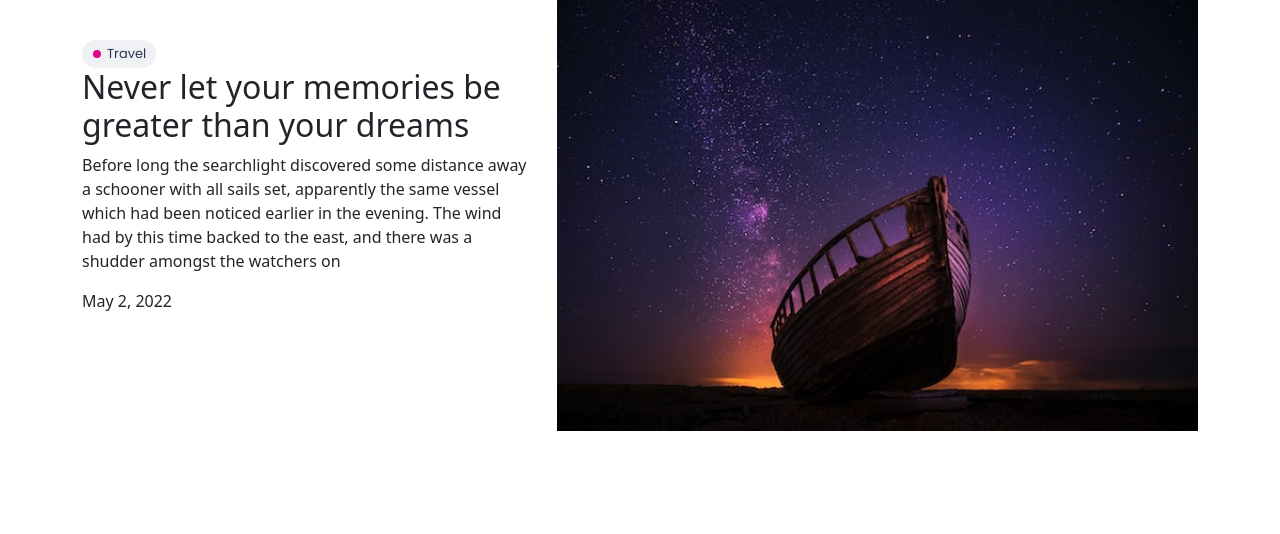
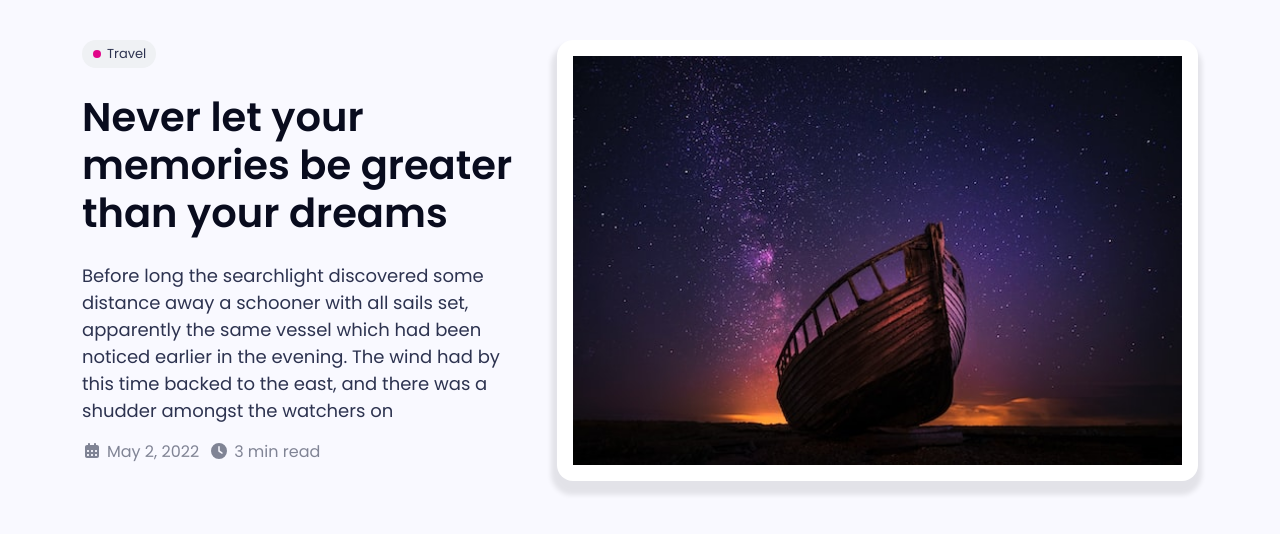
Before and after one commit to nannu-coder/blogi, a plain HTML site: page index.html in a window 1280 px wide. Drawn offline with Linux system fonts and the light colour scheme.

Commit message:
image fixing

```diff
--- a/SASS/Components/_banner.scss
+++ b/SASS/Components/_banner.scss
@@ -1,3 +1,58 @@
-.banner-content{
-    margin: 40px 0;
+@import "../varibales";
+
+.banner {
+  margin: 40px 0;
+  .banner-content {
+    // margin: 40px 0;
+    .banner-text {
+      .banner-head {
+        font-size: 2.5rem;
+        font-family: $primary-font;
+        color: $text-color-dark;
+        font-weight: 600;
+        margin: 25px 0;
+        line-height: 1.2;
+      }
+      .hover-decoration {
+        transition: all linear 0.3s;
+        text-decoration: underline;
+        text-decoration-color: transparent;
+        display: inline-block;
+        &:hover {
+          @include hover-decoration;
+        }
+      }
+      .post-description {
+        font-size: 1.125rem;
+        color: $text-color-main;
+      }
+    }
+    .post-date-time {
+      display: flex;
+      &__post-date {
+        display: flex;
+        color: $text-color-light;
+        span {
+          margin-right: 5px;
+        }
+      }
+      &__post-time {
+        display: flex;
+        margin-left: 10px;
+        color: $text-color-light;
+        span {
+          margin-right: 5px;
+        }
+      }
+    }
+  }
+
+  .banner-img {
+    &__container {
+      background-color: $card-background-color;
+      padding: 1rem;
+      border-radius: 16px;
+      @include shadow;
+    }
+  }
 }
--- a/SASS/Components/_core-components.scss
+++ b/SASS/Components/_core-components.scss
@@ -1,15 +1,14 @@
-
-.tag{
+.tag {
   @include tag;
-    .tag-icon{
-        .fa-circle{
+  .tag-icon {
+    .fa-circle {
       @include tag-dot($travel-tag-color);
     }
   }
-    .tag-text{
+  .tag-text {
     margin: 0;
     padding-left: 5px;
-        color: $text-color-gray;
+    color: $text-color-main;
     font-family: $primary-font;
     font-weight: 400;
     font-size: 13px;
--- a/SASS/_base.scss
+++ b/SASS/_base.scss
@@ -1,3 +1,5 @@
+@import "./varibales";
+
 * {
   margin: 0;
   padding: 0;
@@ -5,6 +7,8 @@
 
 body {
   box-sizing: border-box;
+  font-family: $primary-font;
+  background-color: $body-background-color;
 }
 
 ul,
--- a/SASS/_mixins.scss
+++ b/SASS/_mixins.scss
@@ -1,4 +1,4 @@
-@mixin tag{
+@mixin tag {
   display: inline-flex;
   background-color: $gray-1;
   padding: 4px 10px;
@@ -6,9 +6,20 @@
   align-items: center;
 }
 
-@mixin tag-dot($color){
+@mixin tag-dot($color) {
   color: $color;
   font-size: 8px;
   display: flex;
+}
 
+@mixin hover-decoration {
+  text-decoration-color: $theme-color;
+  text-decoration-thickness: 2px;
+  //   background-color: red;
 }
+
+@mixin shadow {
+  box-shadow: -1px 9px 5px 5px rgba(0, 0, 0, 0.09);
+  -webkit-box-shadow: -1px 9px 5px 5px rgba(0, 0, 0, 0.09);
+  -moz-box-shadow: -1px 9px 5px 5px rgba(0, 0, 0, 0.09);
+}
--- a/SASS/_varibales.scss
+++ b/SASS/_varibales.scss
@@ -1,19 +1,19 @@
 // Colors
-$food-tag-color: #B43ADF;
+$food-tag-color: #b43adf;
 $health-tag-color: #1dbf2f;
 $inspiration-tag-color: #04baf6;
 $style-tag-color: #4d61ff;
-$nature-tag-color:#fd94ff;
-$tech-tag-color:#f18509;
-$travel-tag-color:#E10689;
+$nature-tag-color: #fd94ff;
+$tech-tag-color: #f18509;
+$travel-tag-color: #e10689;
+$card-background-color: #ffffff;
+$body-background-color: #f9f9ff;
 
-
-$gray-1: #EFF1F4;
-
-$text-color-dark: #090C1E;
-$text-color-gray: #2D3350;
+$gray-1: #eff1f4;
+$text-color-dark: #090c1e;
+$text-color-main: #2d3350;
 $text-color-light: #808495;
-
+$theme-color: #fb2576;
 
 // Fonts
-$primary-font: 'Poppins', sans-serif;
+$primary-font: "Poppins", sans-serif;
--- a/index.html
+++ b/index.html
@@ -31,8 +31,10 @@
                   <p class="tag-text">Travel</p>
                 </div>
                 <div class="banner-text">
-                  <h2>Never let your memories be greater than your dreams</h2>
-                  <p>
+                  <a href="#" class="banner-head hover-decoration">
+                    Never let your memories be greater than your dreams
+                  </a>
+                  <p class="post-description">
                     Before long the searchlight discovered some distance away a
                     schooner with all sails set, apparently the same vessel
                     which had been noticed earlier in the evening. The wind had
@@ -41,9 +43,13 @@
                   </p>
                 </div>
                 <div class="post-date-time">
-                  <div class="post-date">
-                    <span> </span>
+                  <div class="post-date-time__post-date">
+                    <span><i class="fa-solid fa-calendar-days"></i></span>
                     <p>May 2, 2022</p>
+                  </div>
+                  <div class="post-date-time__post-time">
+                    <span><i class="fa-solid fa-clock"></i></span>
+                    <p>3 min read</p>
                   </div>
                 </div>
               </div>
```
Also changed, not shown: CSS/Styles/style.min.css, 1 other file. Lines whose indentation alone changed are shown as unchanged.
